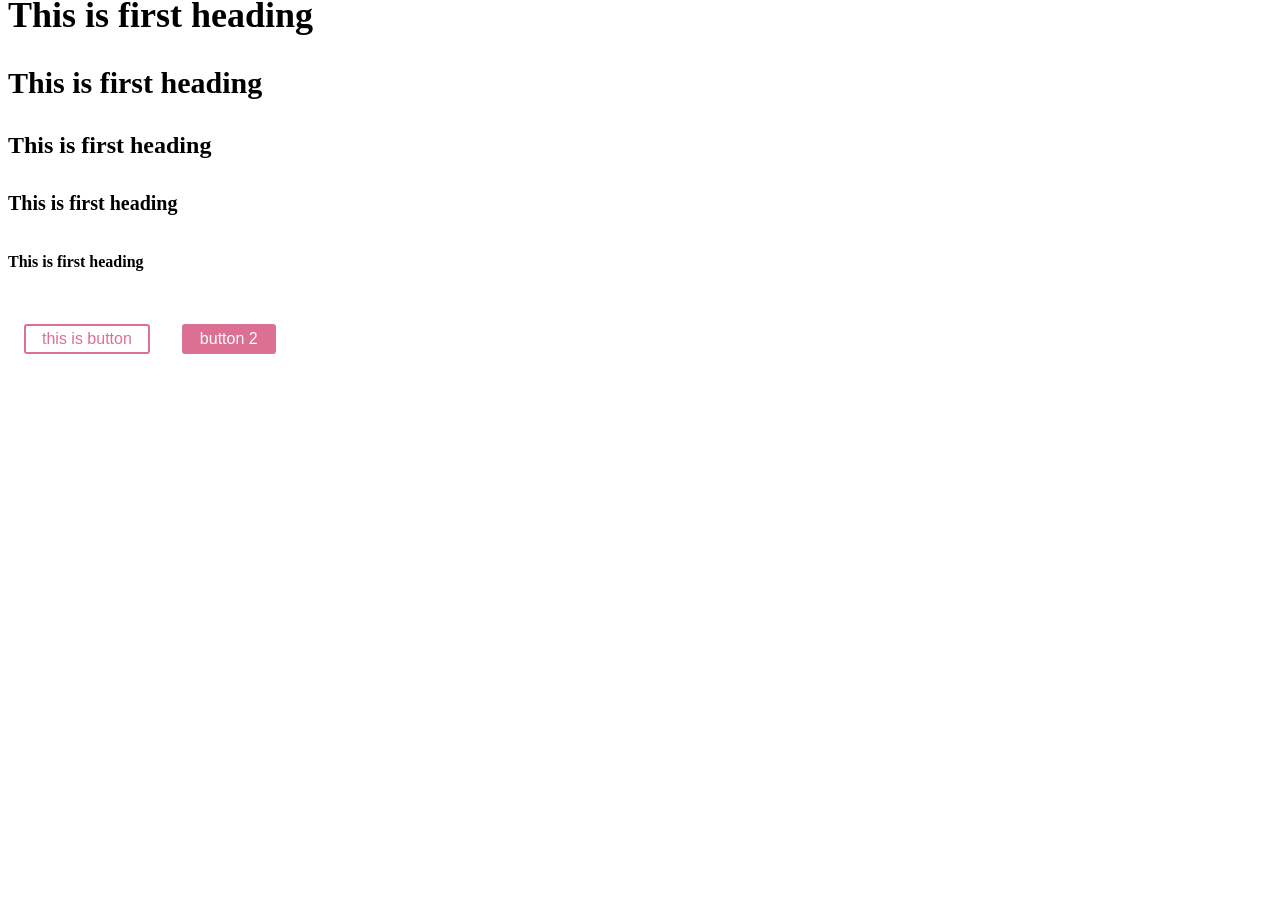
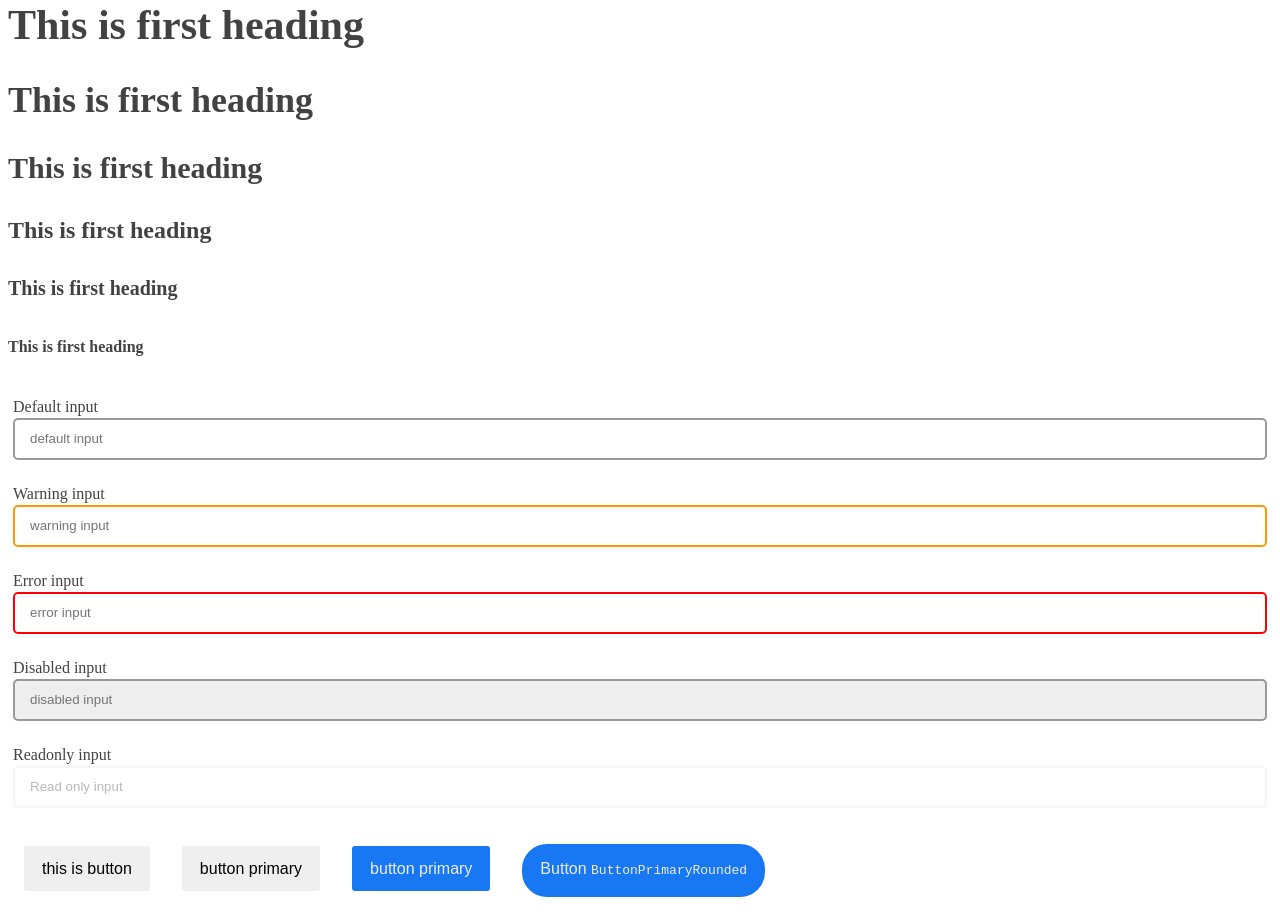
Before and after one commit to sayed021/login-app, a React (Create React App) app: page / in a window 1280 px wide. Shown: the part 112-1033 px from the top of the page. Before the commit the page ends 800 px from the top, so only its background shows below. Built offline with nearby package versions, Linux system fonts and the light colour scheme; the HTML template or start-up script is replaced by a standard one.

Commit message:
from controls and atoms, theme setup done

```diff
--- a/src/App.js
+++ b/src/App.js
@@ -1,23 +1,75 @@
-import { Button } from "./components/atoms/Buttons";
+import { useState } from "react";
+
+import { Button, ButtonPrimary, ButtonPrimaryRounded } from "./components/atoms/Buttons";
 import { H1, H2, H3, H4, H5, H6 } from "./components/atoms/Headings";
+import { FormGroup, Input, Label } from "./components/atoms/FormControls";
 
+import { ThemeProvider } from "styled-components";
+import { lightTheme, darkTheme } from './Global/Theme';
+import { GlobalStyles } from "./Global/Theme/GlobalStyle";
 
 function App() {
+
+  const [_lightTheme, setLightTheme ] = useState(true);
+
   return (
-    <div className="App">
+    <ThemeProvider theme={_lightTheme? lightTheme : darkTheme } >
+
+      <Button onClick={()=>setLightTheme(!_lightTheme)}>
+        {_lightTheme? 'Dark Theme':'Light theme' }
+      </Button>
+
+      <GlobalStyles />
       <H1>This is first heading</H1>
       <H2>This is first heading</H2>
       <H3>This is first heading</H3>
       <H4>This is first heading</H4>
       <H5>This is first heading</H5>
       <H6>This is first heading</H6>
+
+      <FormGroup>
+        <Label>Default input</Label>
+        <Input type="text" placeholder="default input" />
+      </FormGroup>
+
+      <FormGroup>
+        <Label>Warning input</Label>
+        <Input warning type="text" placeholder="warning input" />
+      </FormGroup>
+
+      <FormGroup>
+        <Label>Error input</Label>
+        <Input error type="text" placeholder="error input" />
+      </FormGroup>
+
+      <FormGroup>
+        <Label>Disabled input</Label>
+        <Input type="text" disabled  placeholder="disabled input" />
+      </FormGroup>
+
+      <FormGroup>
+        <Label>Readonly input</Label>
+        <Input type="text" readOnly placeholder="Read only input" />
+      </FormGroup>
+
       <Button className='myclass' onClick={()=>alert('hello')}>
         this is button
       </Button>
-      <Button primary className='myclass' onClick={()=>alert('hello')}>
-        button 2
+
+      <Button>
+        button primary
       </Button>
-    </div>
+
+      <ButtonPrimary className='myclass' onClick={()=>alert('hello')}>
+        button primary
+      </ButtonPrimary>
+
+      <ButtonPrimaryRounded className='myclass' onClick={()=>alert('hello')}>
+        Button <pre><code>ButtonPrimaryRounded</code></pre>
+      </ButtonPrimaryRounded>
+
+
+    </ThemeProvider>
   );
 }
 
--- /dev/null
+++ b/src/Global/Theme/GlobalStyle.js
@@ -0,0 +1,17 @@
+import styled, { createGlobalStyle } from "styled-components";
+
+export const GlobalStyles = createGlobalStyle`
+  *,
+  *::after,
+  *::before {
+    box-sizing: border-box;
+  }
+
+  body {
+    background: ${({ theme }) => theme.bodyBg};
+    color: ${({ theme }) => theme.bodyColor};
+  }
+  pre {
+    display: inline-block
+  }
+`;
--- /dev/null
+++ b/src/Global/Theme/index.js
@@ -0,0 +1,28 @@
+export const lightTheme = {
+    bodyBg: '#ffffff',
+    bodyColor: '#424242',
+    primaryColor: '#1877f2',
+    secondaryColor: '#6c757d',
+    successColor: '#198754',
+    warningColor: '#ff9800',
+    dangerColor: '#dc3545',
+    infoColor: '#dcffde',
+    darkColor: '#424242',
+    whiteColor: '#ffffff',
+    lightColor: '#e4e6eb',
+    linkColor: '#0d6efd',
+};
+export const darkTheme = {
+    bodyBg: '#424242',
+    bodyColor: '#ffffff',
+    primaryColor: '#1877f2',
+    secondaryColor: '#6c757d',
+    successColor: '#198754',
+    warningColor: '#ff9800',
+    dangerColor: '#dc3545',
+    infoColor: '#dcffde',
+    darkColor: '#424242',
+    whiteColor: '#ffffff',
+    lightColor: '#e4e6eb',
+    linkColor: '#0d6efd',
+};
--- a/src/components/atoms/Buttons/index.js
+++ b/src/components/atoms/Buttons/index.js
@@ -1,13 +1,32 @@
 import styled from "styled-components";
 
+
+
+const ButtonRounded = `
+    border-radius: 25px;
+`
+
+// base button
 export const Button = styled.button`
     /* Adapt the colors based on primary prop */
-    background: ${props => props.primary ? "palevioletred" : "white"};
-    color: ${props => props.primary ? "white" : "palevioletred"};
-
     font-size: 1em;
     margin: 1em;
     padding: 0.25em 1em;
-    border: 2px solid palevioletred;
     border-radius: 3px;
+    min-height: 45px;
+    border: 2px solid transparent;
 `
+
+// I used props primary, secondary .....
+// and decleard static value and asign them
+
+
+// extend Primary button name is ButtonPrimary
+export const ButtonPrimary = styled(Button) `
+    background:  ${({ theme }) => theme.primaryColor || '#eee'};
+    color:  ${({ theme }) => theme.white || '#eee'};
+    border-color: ${({ theme }) => theme.primaryColor || '#eee'}
+`
+export const ButtonPrimaryRounded = styled(ButtonPrimary)`
+    ${ButtonRounded}
+`;
--- /dev/null
+++ b/src/components/atoms/FormControls/FormGroup/index.js
@@ -0,0 +1,8 @@
+import styled from "styled-components";
+
+const FormGroup = styled.div `
+    padding: 5px;
+    margin-bottom: 15px;
+`
+
+export default FormGroup;
--- /dev/null
+++ b/src/components/atoms/FormControls/Inputs/Checkbox.js
@@ -0,0 +1,4 @@
+import styled from "styled-components";
+
+
+// const Checkbox = styled.input
--- /dev/null
+++ b/src/components/atoms/FormControls/Inputs/Input.js
@@ -0,0 +1,35 @@
+import styled from "styled-components";
+
+const Input = styled.input `
+    background: ${props=> {
+        if(props.disabled) {
+            return '#eeeeee'
+        } else {
+            return '#fff'
+        }
+    }};
+    border: 2px solid ${props => {
+        if(props.error){
+            return '#f00'
+        }
+        if(props.warning){
+            return "#ff9800"
+        }
+        if(props.readOnly) {
+            return '#eee'
+        }
+
+        else {
+            return '#999'
+        }
+    }};
+
+    height: 42px;
+    width: 100%;
+    display: block;
+    padding: 0 15px;
+    border-radius: 5px;
+    opacity: ${props=> props.readOnly? '0.5': '' }
+`
+
+export default Input;
--- /dev/null
+++ b/src/components/atoms/FormControls/Label/index.js
@@ -0,0 +1,8 @@
+import styled from "styled-components";
+
+const Label = styled.label`
+    display: block;
+    margin-bottom: 2px;
+`
+
+export default Label;
--- /dev/null
+++ b/src/components/atoms/FormControls/index.js
@@ -0,0 +1,9 @@
+
+import Input from './Inputs/Input';
+import FormGroup from './FormGroup';
+import Label from './Label';
+export {
+    Input,
+    Label,
+    FormGroup
+}
```
Also changed, not shown: public/logo192.png (deleted), public/logo512.png (deleted), public/manifest.json.
